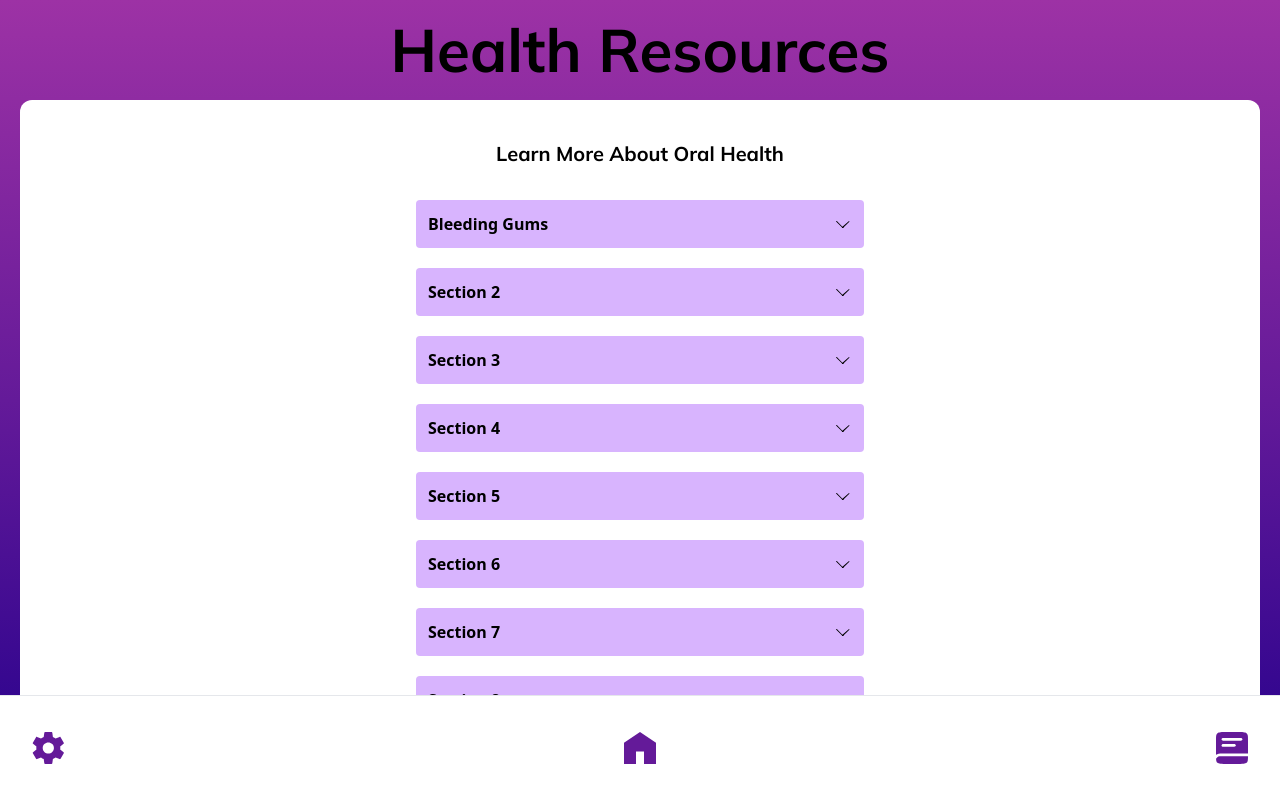
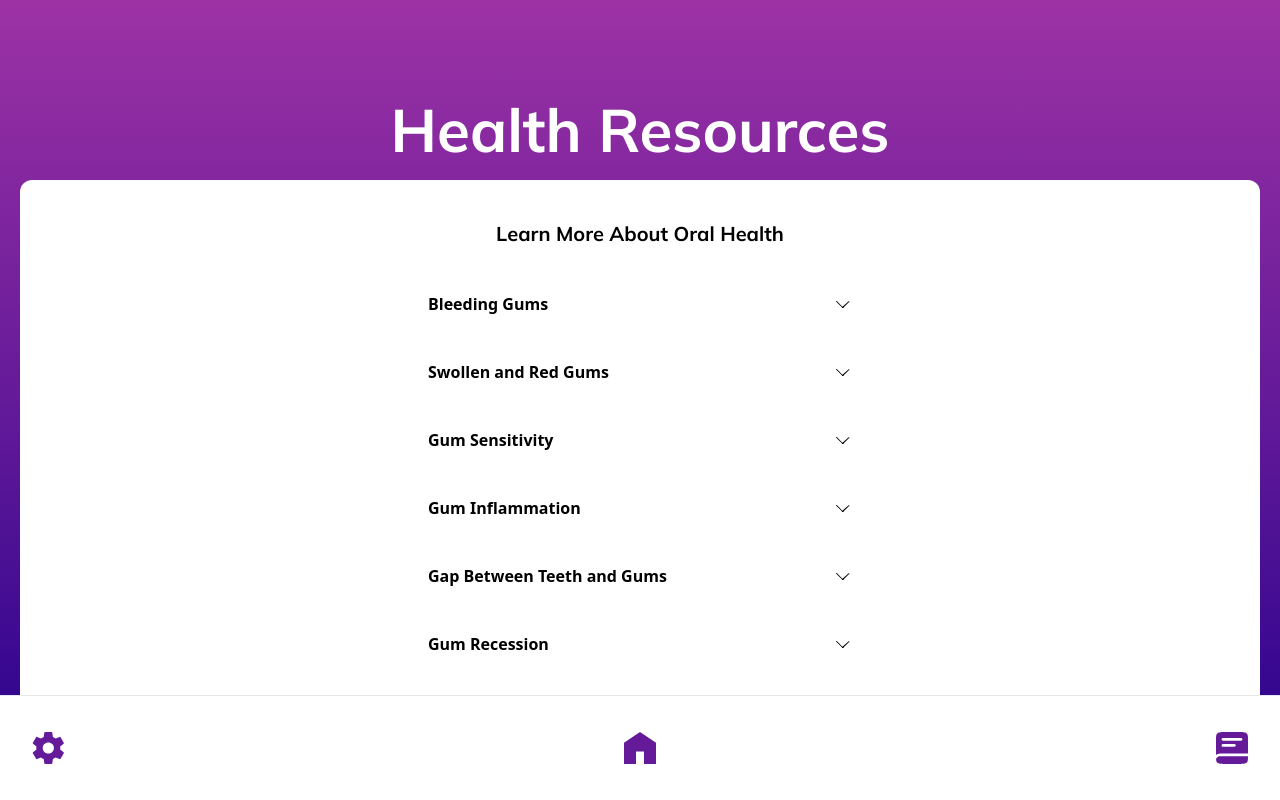
Before and after one commit to WhiteStoneDental/whitestone_IDSP, a Next.js app: page /resources in a window 1280 px wide. Built offline with nearby package versions, Linux system fonts and the light colour scheme.

Commit message:
adding data

```diff
--- /dev/null
+++ b/src/app/email/page.tsx
@@ -0,0 +1,25 @@
+import { useTheme } from "next-themes";
+import { twMerge } from 'tailwind-merge';
+import SaveButton from "@/components/SaveButton";
+import CancelButton from "@/components/CancelButton";
+import NavBar from "@/components/NavBar";
+
+export default function ChangeEmailPage() {
+
+    return (
+        <div className={twMerge('flex flex-col items-center mb-5')}>
+            <h1 className={twMerge('text-black text-4xl mb-5 dark:text-white')}>Change Email</h1>
+            <p>Your current email is johndoe123@gmail.com</p>
+            <div>
+             <input className="w-300 h-12 px-5 rounded-lg bg-white shadow-inner ring-1 ring-black/5" placeholder="New Email Address"/>
+            </div>
+            <div>
+                <CancelButton />
+                <SaveButton />
+            </div>
+            <div>
+                <NavBar/>
+            </div>
+        </div>
+    );
+}
--- /dev/null
+++ b/src/app/password/page.tsx
@@ -0,0 +1,27 @@
+import { useTheme } from "next-themes";
+import { twMerge } from 'tailwind-merge';
+import SaveButton from "@/components/SaveButton";
+import CancelButton from "@/components/CancelButton";
+import NavBar from "@/components/NavBar";
+
+export default function ChangePasswordPage() {
+
+    return (
+        <div className={twMerge('flex flex-col items-center mb-5')}>
+            <h1 className={twMerge('text-black text-4xl mb-5 dark:text-white')}>Change Password</h1>
+            <div className={twMerge('flex flex-col gap-5')}>
+             <input type="password" className="w-300 h-12 px-5 rounded-lg bg-white shadow-inner ring-1 ring-black/5" placeholder="Current Password"/>
+             <input type="password" className="w-300 h-12 px-5 rounded-lg bg-white shadow-inner ring-1 ring-black/5" placeholder="New Password"/>
+             <input type="password" className="w-300 h-12 px-5 rounded-lg bg-white shadow-inner ring-1 ring-black/5" placeholder="Retype New Password"/>
+
+            </div>
+            <div>
+                <CancelButton />
+                <SaveButton />
+            </div>
+            <div>
+                <NavBar/>
+            </div>
+        </div>
+    );
+}
--- a/src/app/resources/page.tsx
+++ b/src/app/resources/page.tsx
@@ -13,7 +13,7 @@ export default function ResourcePage() {
                     "var(--homepage-gradient, gradient-from-24008C via-9D32A5 to-641A99)",
             }}
         >
-            <div className={twMerge("flex flex-col items-center mb-5 font-bold text-6xl text-center")}>
+            <div className={twMerge("flex flex-col items-center mt-20 mb-5 font-bold text-6xl text-center text-white")}>
                 Health Resources
             </div>
             <div className={twMerge("bg-white p-5 rounded-xl h-screen w-full overflow-hidden")}>
--- /dev/null
+++ b/src/app/username/page.tsx
@@ -0,0 +1,24 @@
+import { useTheme } from "next-themes";
+import { twMerge } from 'tailwind-merge';
+import SaveButton from "@/components/SaveButton";
+import CancelButton from "@/components/CancelButton";
+import NavBar from "@/components/NavBar";
+
+export default function ChangeUsernamePage() {
+
+    return (
+        <div className={twMerge('flex flex-col items-center mb-5')}>
+            <h1 className={twMerge('text-black text-4xl mt-30 mb-10 dark:text-white')}>Change Username</h1>
+            <div>
+             <input className="w-70vw h-12 px-5 rounded-lg ml-100 mr-50 bg-white shadow-inner ring-1 ring-black/5" placeholder="johndoe123"/>
+            </div>
+            <div className={twMerge("flex items-end")}>
+                <CancelButton />
+                <SaveButton />
+            </div>
+            <div>
+                <NavBar/>
+            </div>
+        </div>
+    );
+}
--- a/src/components/Accordian.tsx
+++ b/src/components/Accordian.tsx
@@ -11,7 +11,7 @@ const AccordionItem = ({ title, content }) => {
     return (
         <div className="mb-5 font-sans">
             <div
-                className="flex items-center justify-between p-3 bg-purple-300 cursor-pointer rounded"
+                className="flex items-center justify-between p-3 bg-white-300 cursor-pointer rounded"
                 onClick={toggleAccordion}
             >
                 <span className="font-bold text-l">{title}</span>
@@ -38,12 +38,12 @@ const AccordionItem = ({ title, content }) => {
 const Accordion = () => {
     const items = [
         { title: 'Bleeding Gums', content: 'Main Symptoms: bleeding, swollen, red, bad breath, tenderness' },
-        { title: 'Section 2', content: 'Content' },
-        { title: 'Section 3', content: 'Content' },
-        { title: 'Section 4', content: 'Content' },
-        { title: 'Section 5', content: 'Content' },
-        { title: 'Section 6', content: 'Content' },
-        { title: 'Section 7', content: 'Content' },
+        { title: 'Swollen and Red Gums', content: 'Content' },
+        { title: 'Gum Sensitivity', content: 'Content' },
+        { title: 'Gum Inflammation', content: 'Content' },
+        { title: 'Gap Between Teeth and Gums', content: 'Content' },
+        { title: 'Gum Recession', content: 'Content' },
+        { title: 'Cavities', content: 'Content' },
         { title: 'Section 8', content: 'Content' },
     ];
 
--- a/src/components/CancelButton.tsx
+++ b/src/components/CancelButton.tsx
@@ -1,4 +1,5 @@
 export default function CancelButton() {
+
     return (
         <button
             type="button"
```
